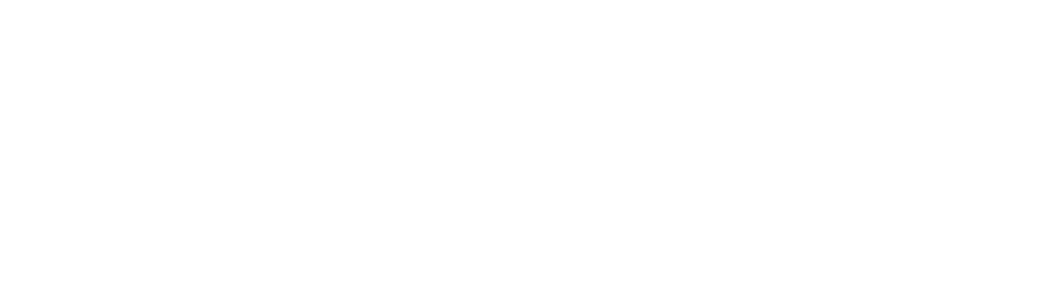
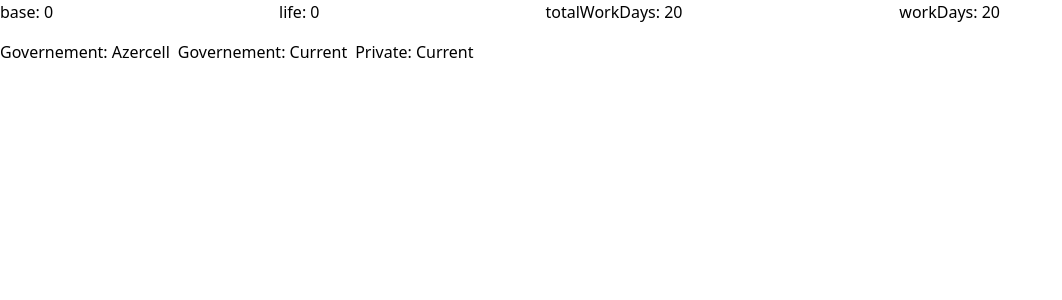
Before and after one commit to keracell/aze-salary-calc, a Vue app: page / in a window 1280 px wide. Before the commit this address had no page. Shown: the top 300 px of the page, without its empty margins (0-1062 px from the left). Built offline with nearby package versions, Linux system fonts and the light colour scheme.

Commit message:
remove router

```diff
--- a/package.json
+++ b/package.json
@@ -14,8 +14,7 @@
   },
   "dependencies": {
     "pinia": "^2.2.6",
-    "vue": "^3.5.13",
-    "vue-router": "^4.4.5"
+    "vue": "^3.5.13"
   },
   "devDependencies": {
     "@rushstack/eslint-patch": "^1.8.0",
@@ -28,6 +27,7 @@
     "autoprefixer": "^10.4.20",
     "eslint": "^9.15.0",
     "eslint-plugin-vue": "^9.30.0",
+    "live-server": "^1.2.2",
     "npm-run-all2": "^7.0.1",
     "postcss": "^8.4.49",
     "prettier": "^3.3.3",
--- a/src/App.vue
+++ b/src/App.vue
@@ -1,7 +1,89 @@
 <script setup lang="ts">
-import { RouterView } from "vue-router";
+import { salarySettings } from "@/settings/salary.settings";
+import { calculateSalaryForMonth } from "@/utils/salary-calculator";
+import { computed, ref, watch } from "vue";
+
+const baseSalary = ref<number>(0);
+const totalWorkDays = ref<number>(20);
+const workDays = ref<number>(20);
+const lifeInsurance = ref<number>(0);
+
+const net = computed(() =>
+  salarySettings.map((setting, index) => ({
+    id: index + 1,
+    name: setting.name,
+    salary: calculateSalaryForMonth({
+      gross: baseSalary.value,
+      totalWorkingDays: totalWorkDays.value,
+      workedDays: workDays.value,
+      lifeInsurance: lifeInsurance.value,
+      settings: setting,
+    }),
+  })),
+);
+
+const selectedIndex = ref<number>();
+
+const selectedSalary = computed(() =>
+  selectedIndex.value === undefined ? null : net.value.at(selectedIndex.value)?.salary,
+);
+
+watch(totalWorkDays, (value: number) => {
+  if (workDays.value > value) workDays.value = value;
+});
+
+watch(workDays, (value: number) => {
+  if (totalWorkDays.value < value) totalWorkDays.value = value;
+});
 </script>
 
 <template>
-  <RouterView />
+  <main>
+    base:
+    <input type="number" v-model.number="baseSalary" />
+    life:
+    <input type="number" v-model.number="lifeInsurance" />
+    totalWorkDays:
+    <input type="number" v-model.number="totalWorkDays" />
+    workDays:
+    <input type="number" v-model.number="workDays" />
+    <br />
+
+    <ul class="flex gap-2 my-4">
+      <li
+        v-for="{ name, id } in net"
+        :class="{ 'font-bold': selectedIndex === id }"
+        :key="id"
+        @click="selectedIndex = id - 1"
+      >
+        {{ name }}
+      </li>
+    </ul>
+    <div class="max-w-96" v-if="selectedSalary">
+      <div class="flex justify-between">
+        Gross:
+        <div class="font-bold">{{ selectedSalary.gross.toFixed(2) }}</div>
+      </div>
+      <div class="flex justify-between">
+        Taxes:
+        <div class="font-bold">{{ selectedSalary.tax.toFixed(2) }}</div>
+      </div>
+      <div class="flex justify-between">
+        Social tax:
+        <div class="font-bold">{{ selectedSalary.social.toFixed(2) }}</div>
+      </div>
+      <div class="flex justify-between">
+        Insurance fee:
+        <div class="font-bold">{{ selectedSalary.insurance.toFixed(2) }}</div>
+      </div>
+      <div class="flex justify-between">
+        Unemployment tax:
+        <div class="font-bold">{{ selectedSalary.unemployment.toFixed(2) }}</div>
+      </div>
+      <div class="flex justify-between">
+        Net amount:
+        <div class="font-bold">{{ selectedSalary.net.toFixed(2) }}</div>
+      </div>
+    </div>
+  </main>
 </template>
--- a/src/main.ts
+++ b/src/main.ts
@@ -4,11 +4,9 @@
 import { createPinia } from "pinia";
 
 import App from "@/App.vue";
-import router from "./router";
 
 const app = createApp(App);
 
 app.use(createPinia());
-app.use(router);
 
 app.mount("#app");
--- a/src/router/index.ts
+++ /dev/null
@@ -1,8 +0,0 @@
-import { createRouter, createWebHistory } from "vue-router";
-
-const router = createRouter({
-  history: createWebHistory(import.meta.env.BASE_URL),
-  routes: [{ path: "/dist/", name: "home", component: () => import("@/views/HomeView.vue") }],
-});
-
-export default router;
```
Also changed, not shown: 1 other file (tests, documents, lock files or other folders).
